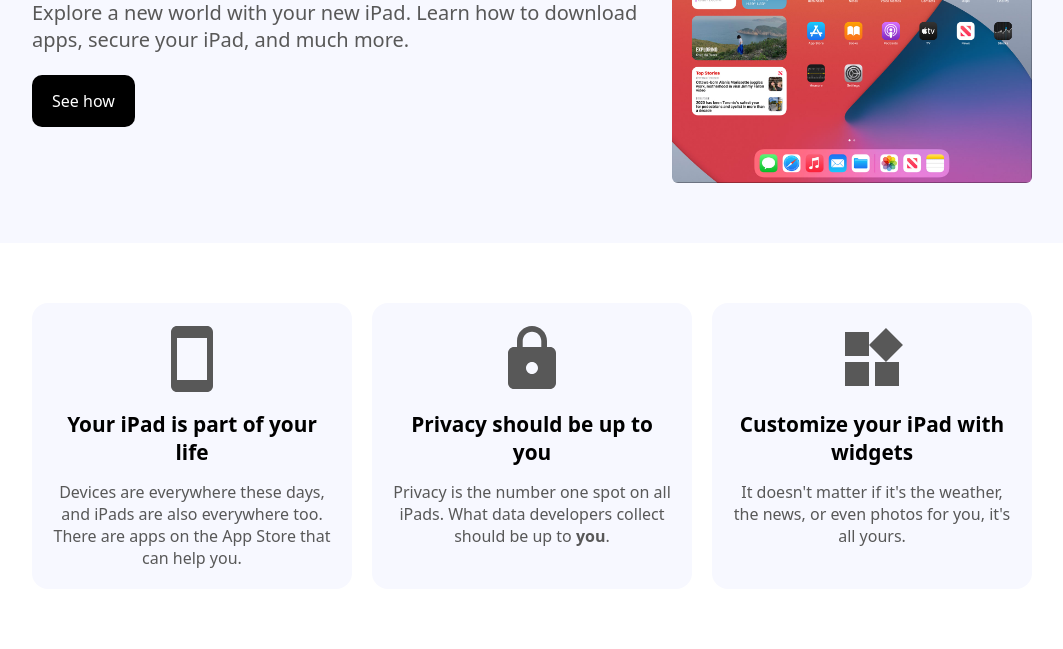
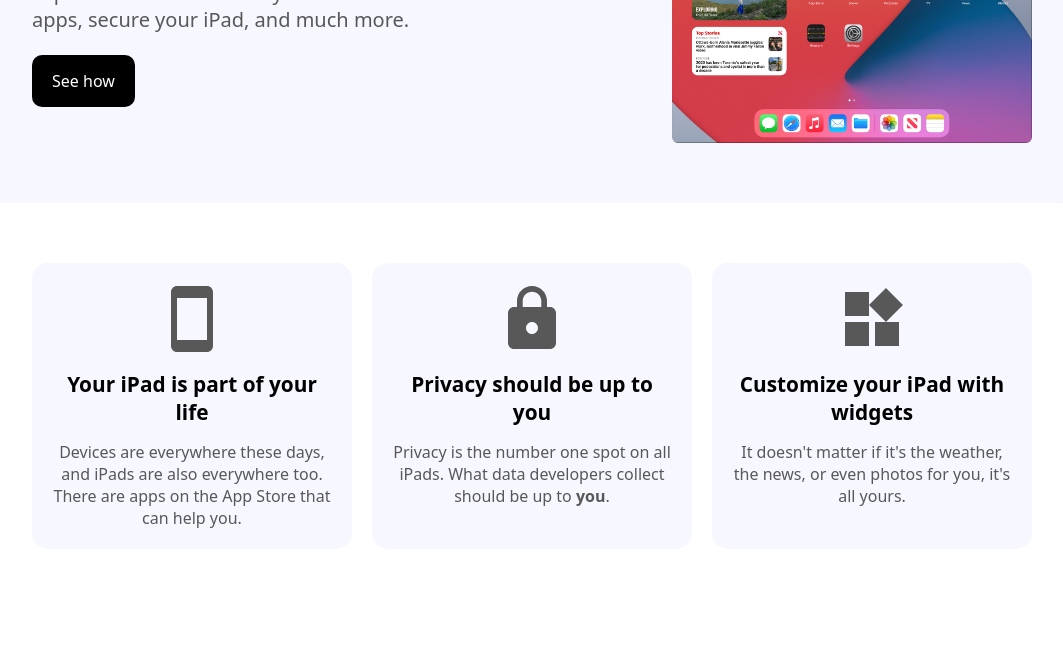
Before and after one commit to UltraProgrammer279/apple-device-welcome-screen, a plain HTML site: page ipad/index.html in a window 1280 px wide. Shown: the part 187-836 px from the top of the page, without its empty margins (108-1171 px from the left). After the commit the page ends 800 px from the top, so only its background shows below. Drawn offline with Linux system fonts and the light colour scheme.

Commit message:
Remove margin-top on hero screenshot
Makes for a better design

```diff
--- a/ipad/style.css
+++ b/ipad/style.css
@@ -118,6 +118,9 @@ svg {
     .flex {
         display: flex;
     }
+    .image-iphone-hero {
+        margin-top: 0px;
+    }
 }
 
 @media (min-width: 920px) {
```
